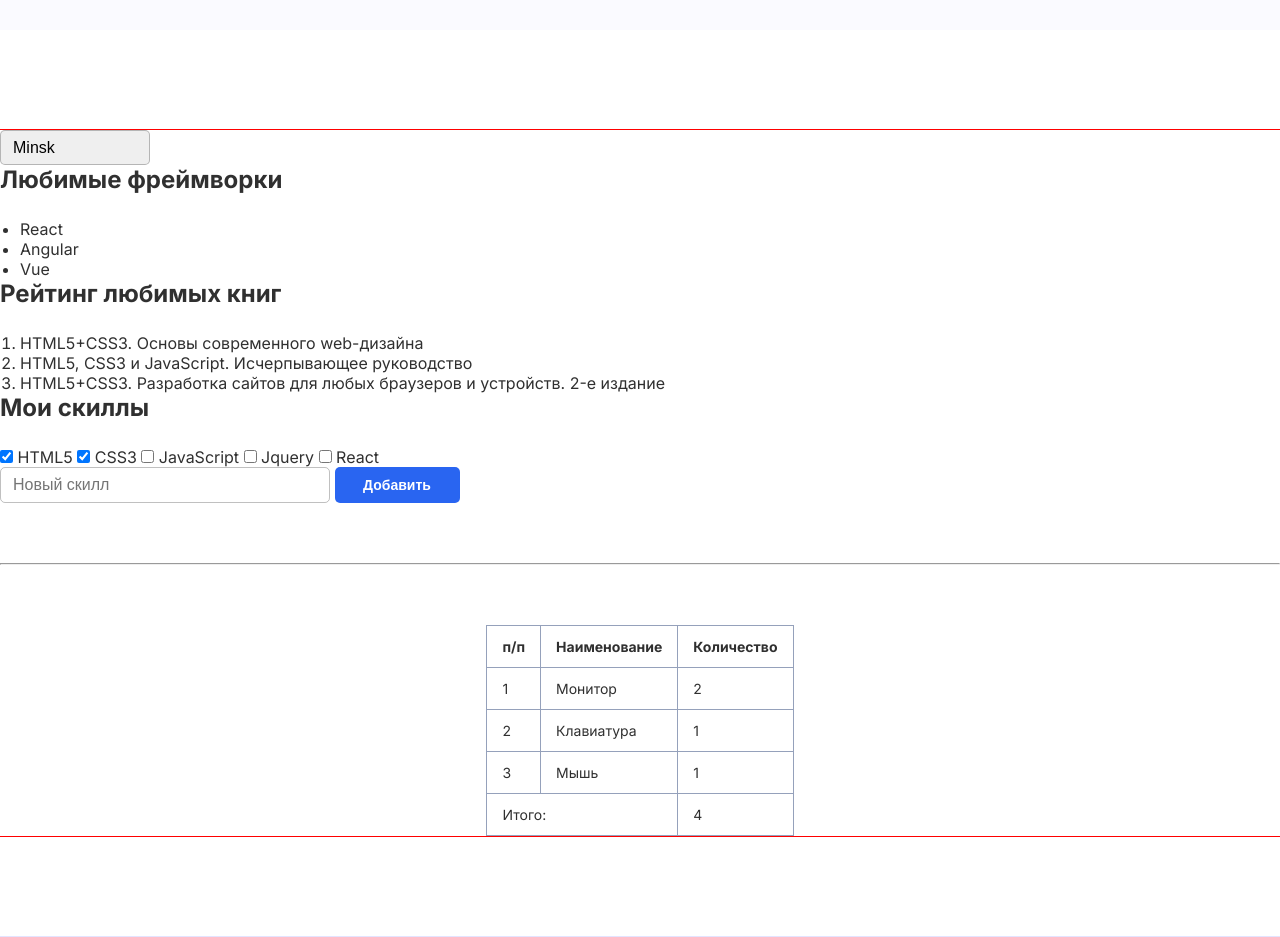
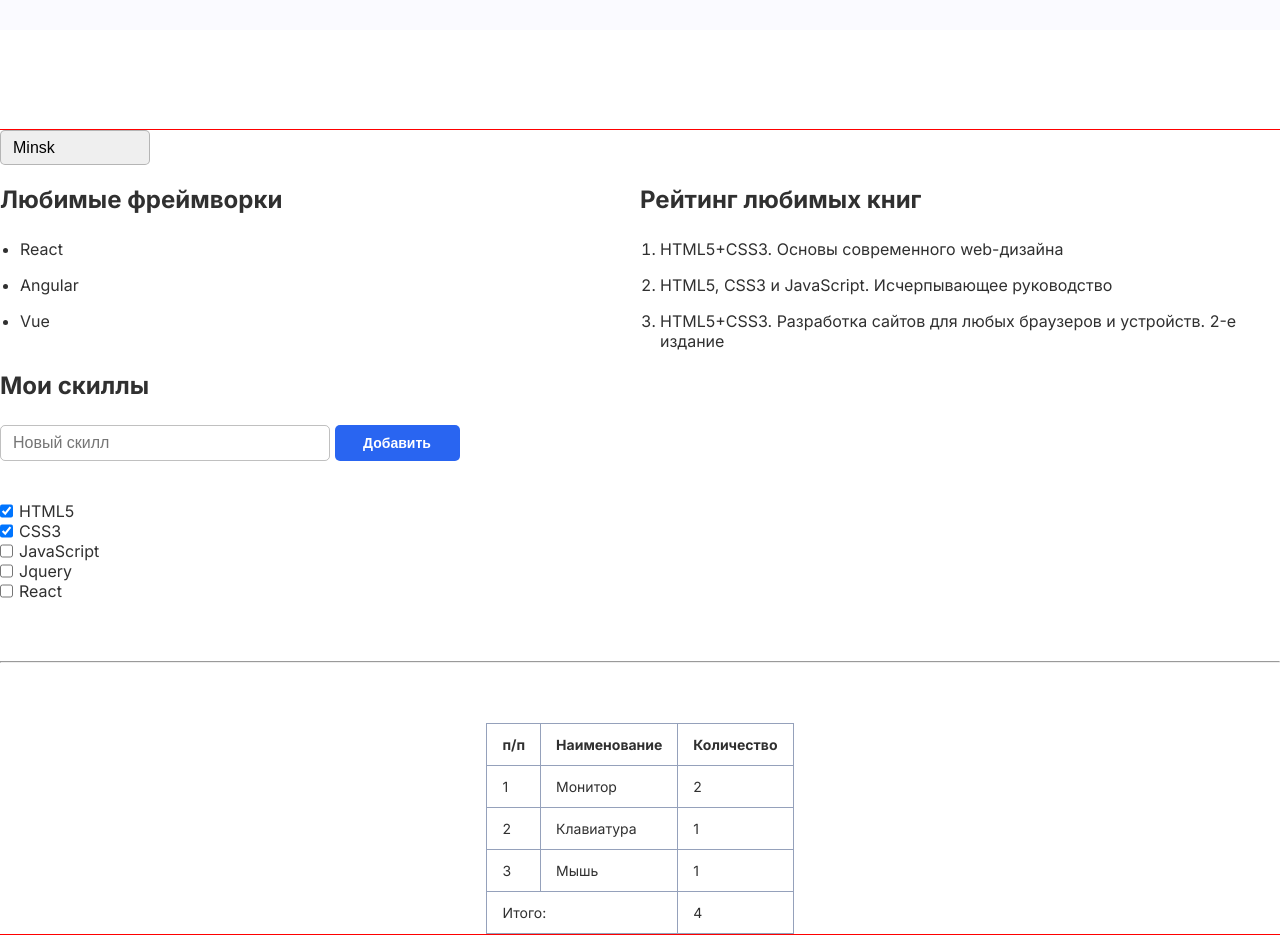
Before and after one commit to suniaikin/3-hw-with-auto-test-html-css-main, a plain HTML site: page index.html in a window 1280 px wide. Shown: the part 840-1777 px from the top of the page. Drawn offline with Linux system fonts and the light colour scheme.

Commit message:
1st attempt

```diff
--- a/style.css
+++ b/style.css
@@ -36,12 +36,14 @@ header span {
     /* 📍 Свойства flexbox для размещения container-a вертикально по центру */
     display: flex;
     align-items: center;
+}
 
-}
 
 .main-section .wrapper {
     /* 📍 Свойствa flexbox для размещения блока с текстом и изображения в ряд, и центрирования их по вертикали */
     display: flex;
+    align-items: center;
+    gap: 25px;
 }
 
 .text-wrapper {
@@ -69,8 +71,17 @@ header span {
     padding: 100px 0;
 }
 
+
+
 .about-section .wrapper {
     /* 📍 Свойствa flexbox для отступов между элементами select, .info-wrapper и .skills-wrapper  */
+    display: flex;
+    /* Включаем Flexbox */
+    flex-direction: column;
+    /* Элементы располагаются в столбик */
+    gap: 20px;
+    /* Устанавливаем расстояние между элементами */
+
 }
 
 select {
@@ -89,11 +100,14 @@ select {
 select:hover,
 .text-field:hover {
     /* 📍 Стили для выпадающего списка и текстового поля при наведении курсора */
+    border-color: #2965f1;
 }
 
 
 .info-wrapper {
     /* 📍 Свойство flexbox для расположения 2-х списков в ряд */
+    display: flex;
+    justify-content: row;
 }
 
 .section-title {
@@ -110,6 +124,10 @@ select:hover,
 .frameworks-list,
 .books-list {
     /* 📍 Свойства flexbox для отступов между элементами в списках */
+    display: flex;
+    flex-direction: column;
+    gap: 16px;
+
 }
 
 .frameworks-list {
@@ -121,21 +139,31 @@ select:hover,
 
 .skills-block {
     /* 📍 Свойства flexbox для расположения формы над элементами с классом .label */
+    display: flex;
+    flex-direction: column;
+    flex-direction: column-reverse;
+
 }
 
 .skills {
     /* 📍 Свойства flexbox для расположения элементов с классом .label */
+    min-width: 570px;
+
 }
 
 .books-list {
     font-weight: 400;
     font-size: 16px;
     padding-left: 20px;
+    min-width: 570px;
+
 }
 
 .label {
     font-weight: 400;
     font-size: 16px;
+    display: flex;
+    gap: 6px;
 }
 
 form {
@@ -167,6 +195,8 @@ form {
 
 .btn:hover {
     /* 📍 Стили для кнопки при наведении курсора */
+    background: rgba(41, 101, 241, 0.9);
+    cursor: pointer;
 }
 
 .line {
@@ -189,6 +219,7 @@ footer {
     background-color: rgba(163, 167, 255, 0.3);
     padding: 26px 0;
     /* 📍 Свойство для расположения ссылки горизонтально по центру */
+    text-align: center;
 }
 
 .footer-link {
@@ -200,4 +231,5 @@ footer {
 
 .footer-link:hover {
     /* 📍 Стили для ссылки при наведении курсора */
+    text-decoration: underline;
 }
```
